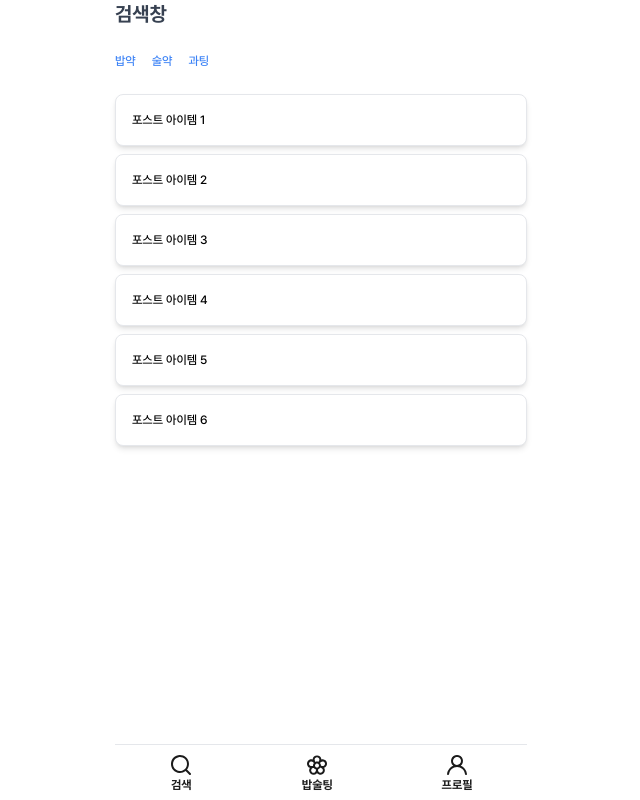
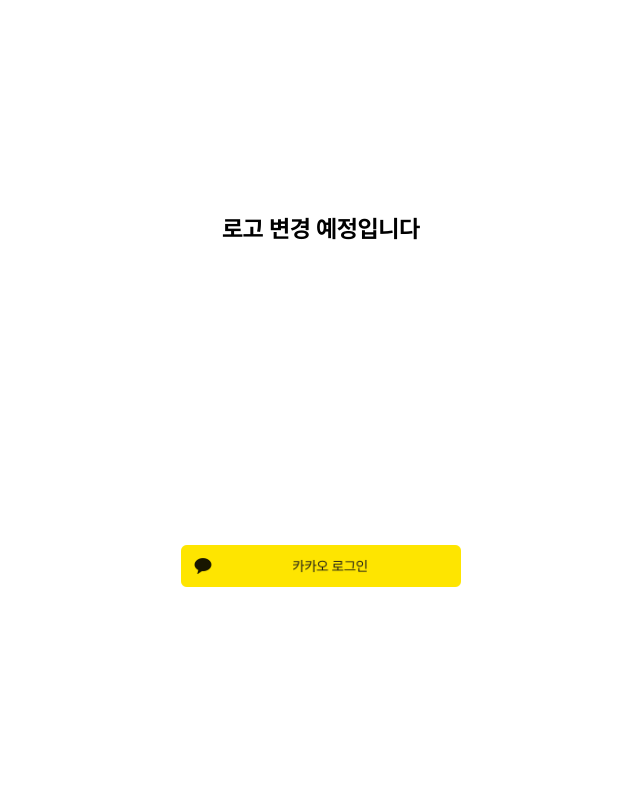
Before and after one commit to BobSoolTing/Bob-Sool-Ting-FE, a Next.js app: page / in a window 1280 px wide. Shown: the whole page, without its empty margins (319-959 px from the left). Built offline with nearby package versions, Linux system fonts and the light colour scheme.

Commit message:
📝 Update : 메인 페이지에서 로그인 페이지로 이동하도록 변경

```diff
--- a/src/pages/index.tsx
+++ b/src/pages/index.tsx
@@ -1,39 +1,23 @@
-import BottomBar from '@/components/shared/bst/BottomBar';
-import Link from 'next/link';
-import { ReactNode } from 'react';
+import Image from 'next/image';
+import kakaoLogin from '@/assets/images/kakaoLogin.png';
+import { useRouter } from 'next/router';
 
 export default function Home() {
+  const router = useRouter();
+
   return (
-    <div className='container mx-auto space-y-6'>
-      {/* Search Section */}
-      <div className='text-xl font-semibold text-gray-700'>검색창</div>
-
-      {/* Links Section */}
-      <div className='space-x-4'>
-        <Link href={'/bst/meal/meal'} className='text-blue-500 hover:underline'>
-          밥약
-        </Link>
-        <Link href={'/bst/meal/drink'} className='text-blue-500 hover:underline'>
-          술약
-        </Link>
-        <Link href={'/bst/meal/groupMeet'} className='text-blue-500 hover:underline'>
-          과팅
-        </Link>
-      </div>
-
-      {/* Post Items Section */}
-      <div className='space-y-2'>
-        <div className='p-4 border rounded-lg shadow-md bg-white'>포스트 아이템 1</div>
-        <div className='p-4 border rounded-lg shadow-md bg-white'>포스트 아이템 2</div>
-        <div className='p-4 border rounded-lg shadow-md bg-white'>포스트 아이템 3</div>
-        <div className='p-4 border rounded-lg shadow-md bg-white'>포스트 아이템 4</div>
-        <div className='p-4 border rounded-lg shadow-md bg-white'>포스트 아이템 5</div>
-        <div className='p-4 border rounded-lg shadow-md bg-white'>포스트 아이템 6</div>
+    <div className='w-[412px] h-[100vh] bg-white'>
+      <div className='flex flex-col items-center justify-center h-full gap-8'>
+        <div className='h-[300px] text-2xl font-bold'>로고 변경 예정입니다</div>
+        <Image
+          src={kakaoLogin}
+          alt='카카오 로그인 버튼'
+          className='w-full max-w-[280px] cursor-pointer'
+          onClick={() => {
+            router.push('/login');
+          }}
+        />
       </div>
     </div>
   );
 }
-
-Home.getLayout = (page: ReactNode) => {
-  return <BottomBar>{page}</BottomBar>;
-};
--- a/src/pages/login/index.tsx
+++ b/src/pages/login/index.tsx
@@ -1,13 +1,10 @@
 import React from 'react';
-import Image from 'next/image';
-import kakaoLogin from '@/assets/images/kakaoLogin.png';
 
 export default function LoginPage() {
   return (
     <div className='w-[412px] h-[100vh] bg-white'>
       <div className='flex flex-col items-center justify-center h-full gap-8'>
         <div className='text-2xl font-bold'>로고</div>
-        <Image src={kakaoLogin} alt='카카오 로그인 버튼' className='w-full max-w-[280px] cursor-pointer' />
       </div>
     </div>
   );
```
